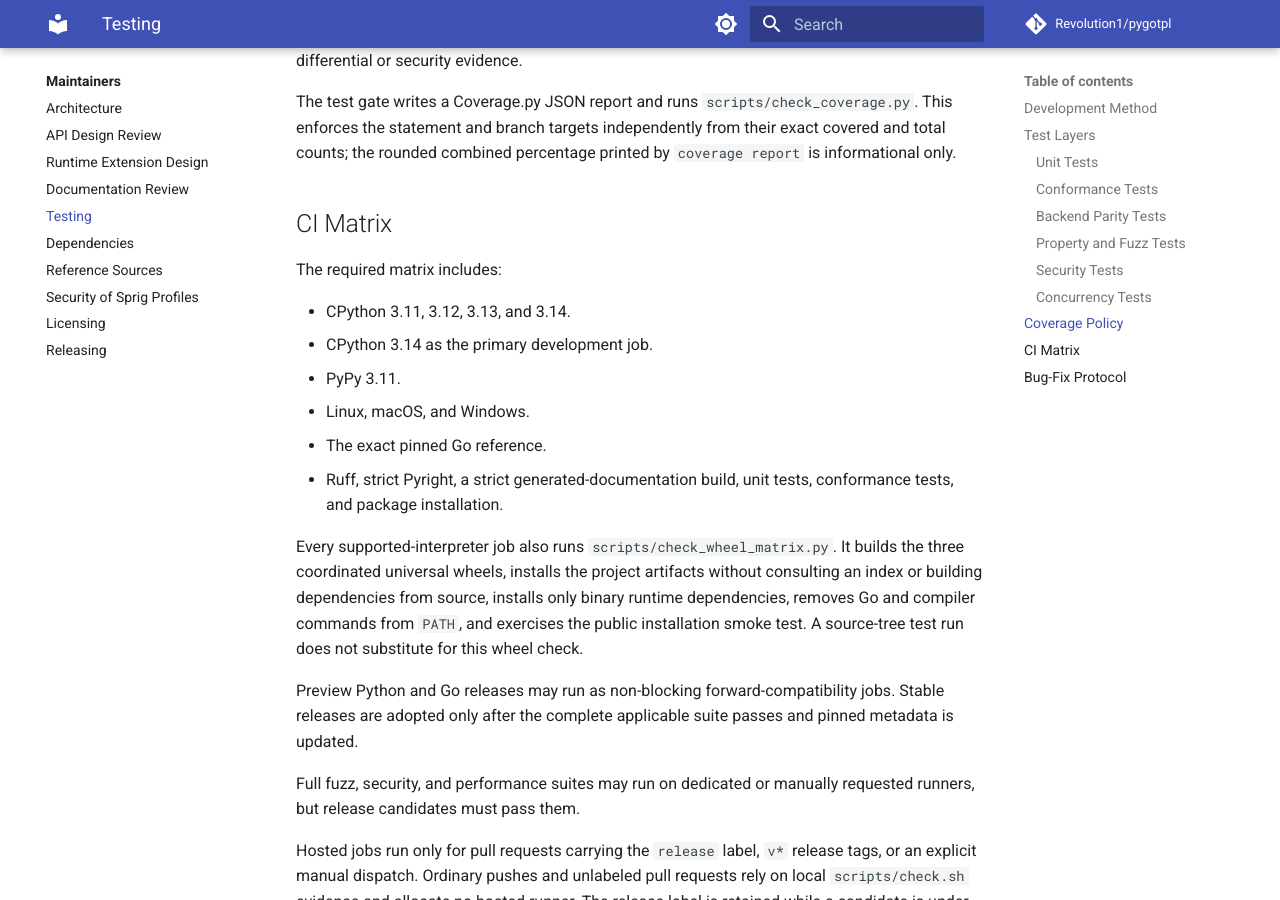
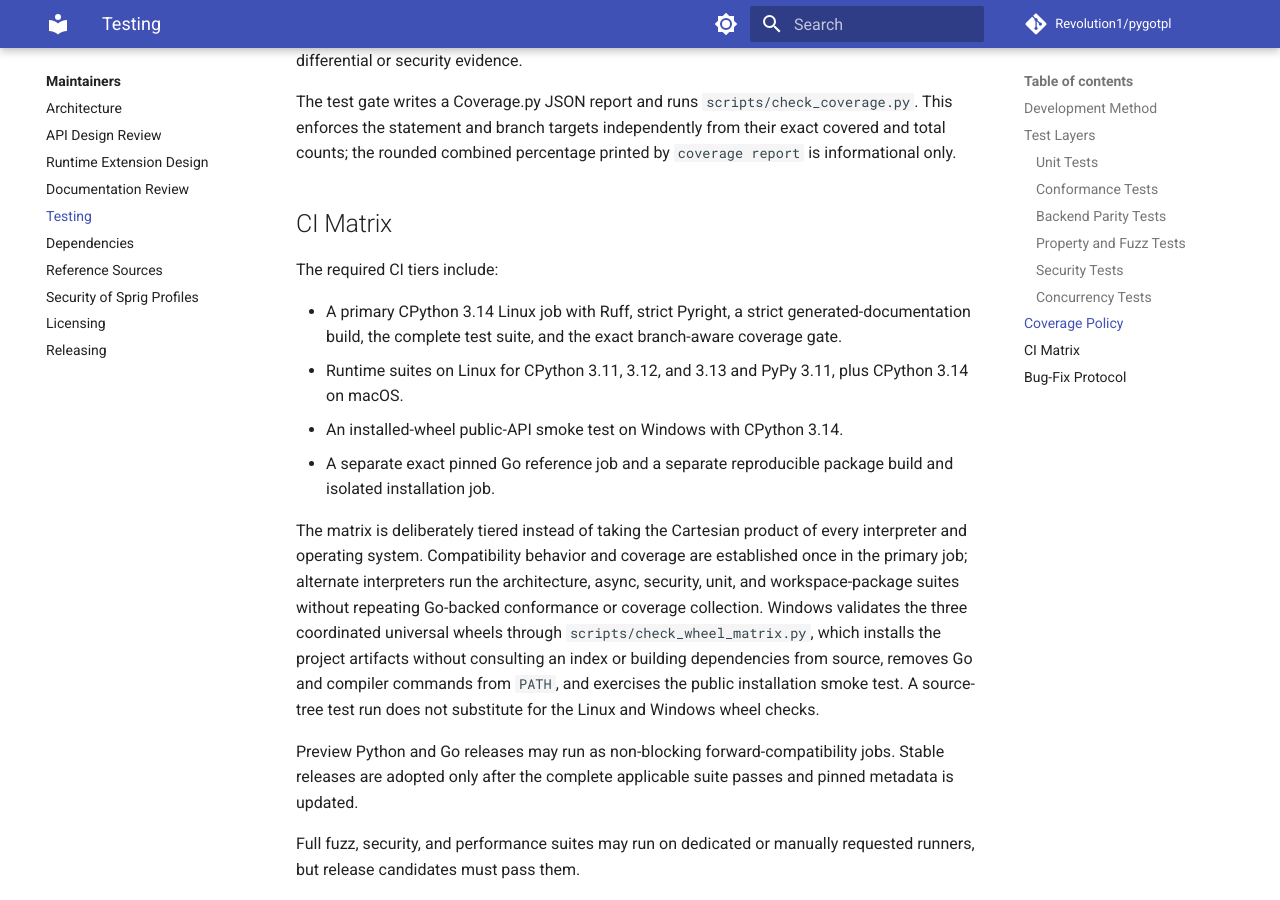
Before and after one commit to Revolution1/pygotpl, an MkDocs documentation site: the page built from docs/testing.md, in a window 1280 px wide and 900 px high, scrolled down 2793 px. Built offline with MkDocs 1.6.1 and Material for MkDocs 9.7.7, drawn with Linux system fonts in a browser that asks for light colours; comment, search, counter and statistics services are not loaded.

Commit message:
ci: tier release validation and document v0.1.0

```diff
--- a/docs/testing.md
+++ b/docs/testing.md
@@ -117,22 +117,27 @@
 
 ## CI Matrix
 
-The required matrix includes:
+The required CI tiers include:
 
-- CPython 3.11, 3.12, 3.13, and 3.14.
-- CPython 3.14 as the primary development job.
-- PyPy 3.11.
-- Linux, macOS, and Windows.
-- The exact pinned Go reference.
-- Ruff, strict Pyright, a strict generated-documentation build, unit tests,
-  conformance tests, and package installation.
+- A primary CPython 3.14 Linux job with Ruff, strict Pyright, a strict
+  generated-documentation build, the complete test suite, and the exact
+  branch-aware coverage gate.
+- Runtime suites on Linux for CPython 3.11, 3.12, and 3.13 and PyPy 3.11, plus
+  CPython 3.14 on macOS.
+- An installed-wheel public-API smoke test on Windows with CPython 3.14.
+- A separate exact pinned Go reference job and a separate reproducible package
+  build and isolated installation job.
 
-Every supported-interpreter job also runs `scripts/check_wheel_matrix.py`. It
-builds the three coordinated universal wheels, installs the project artifacts
-without consulting an index or building dependencies from source, installs
-only binary runtime dependencies, removes Go and compiler commands from
-`PATH`, and exercises the public installation smoke test. A source-tree test
-run does not substitute for this wheel check.
+The matrix is deliberately tiered instead of taking the Cartesian product of
+every interpreter and operating system. Compatibility behavior and coverage
+are established once in the primary job; alternate interpreters run the
+architecture, async, security, unit, and workspace-package suites without
+repeating Go-backed conformance or coverage collection. Windows validates the
+three coordinated universal wheels through `scripts/check_wheel_matrix.py`,
+which installs the project artifacts without consulting an index or building
+dependencies from source, removes Go and compiler commands from `PATH`, and
+exercises the public installation smoke test. A source-tree test run does not
+substitute for the Linux and Windows wheel checks.
 
 Preview Python and Go releases may run as non-blocking forward-compatibility
 jobs. Stable releases are adopted only after the complete applicable suite
```
Also changed, not shown: CHANGELOG.md (+23 -5 lines), docs/releasing.md (+3 -2 lines), docs/reports/m10-release-readiness.md (+9 -8 lines), 4 other files.
